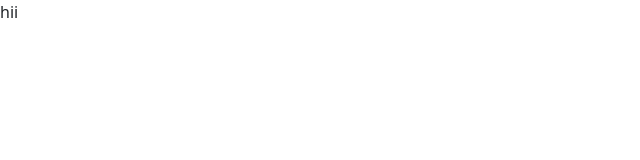
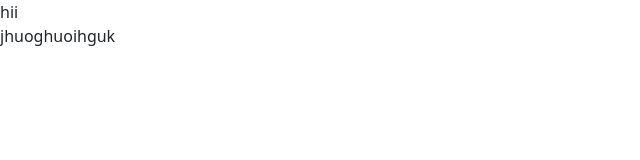
Before and after one commit to Teresath/Bootstrap-velse-, a website: page index.html in a window 1280 px wide. Shown: the whole page, without its empty margins (0-640 px from the left). Drawn offline with nearby package versions, Linux system fonts and the light colour scheme; files that its build step writes are made by us from their sources.

```diff
--- a/index.html
+++ b/index.html
@@ -17,7 +17,7 @@
 <body>
 <nav>hii</nav>
 
-
+jhuoghuoihguk
 
 <script src="https://cdn.jsdelivr.net/npm/bootstrap@5.3.8/dist/js/bootstrap.bundle.min.js"></script>
 </body>
```
